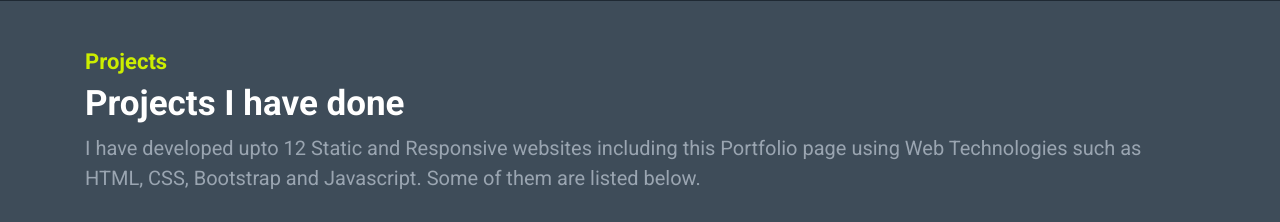
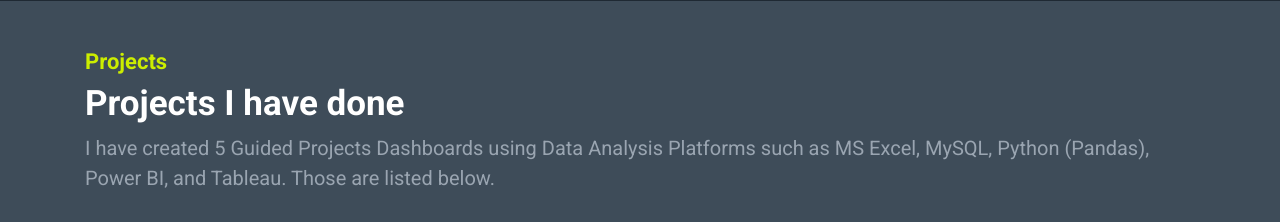
Before and after one commit to bhanuprakashsontyana/bhanuprakashsontyana.github.io, a plain HTML site: page portfolio/index.html in a window 1280 px wide. Shown: the part 1460-1682 px from the top of the page. Drawn offline with nearby package versions, Linux system fonts and the light colour scheme; a web font is replaced by a local one.

Commit message:
Update index.html

```diff
--- a/portfolio/index.html
+++ b/portfolio/index.html
@@ -94,7 +94,7 @@
                 <div class="col-12 mb-3">
                     <h1 class="projects-sub-heading">Projects</h1>
                     <h1 class="projects-heading">Projects I have done</h1>
-                    <p class="projects-descp">I have developed upto 12 Static and Responsive websites including this Portfolio page using Web Technologies such as HTML, CSS, Bootstrap and Javascript. Some of them are listed below.</p>
+                    <p class="projects-descp">I have created 5 Guided Projects Dashboards using Data Analysis Platforms such as MS Excel, MySQL, Python (Pandas), Power BI, and Tableau. Those are listed below.</p>
                 </div>
                 <div class="col-12 col-md-6 col-lg-4">
                     <div class="projects-card mb-3">
```
